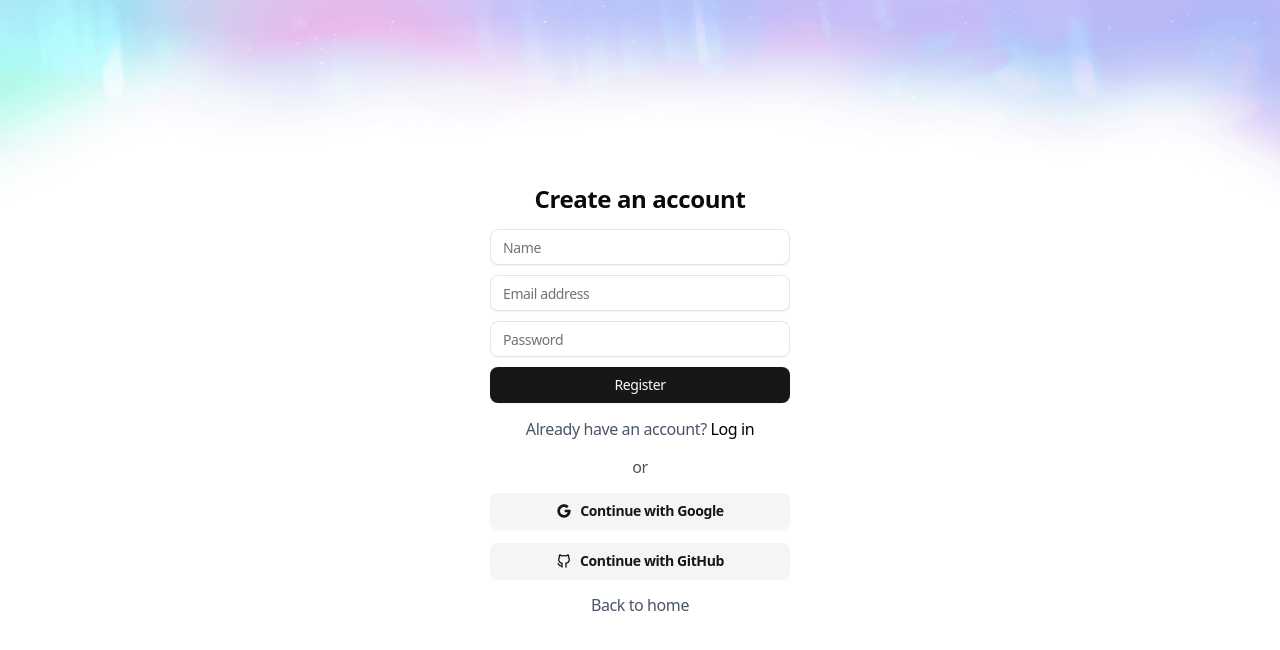
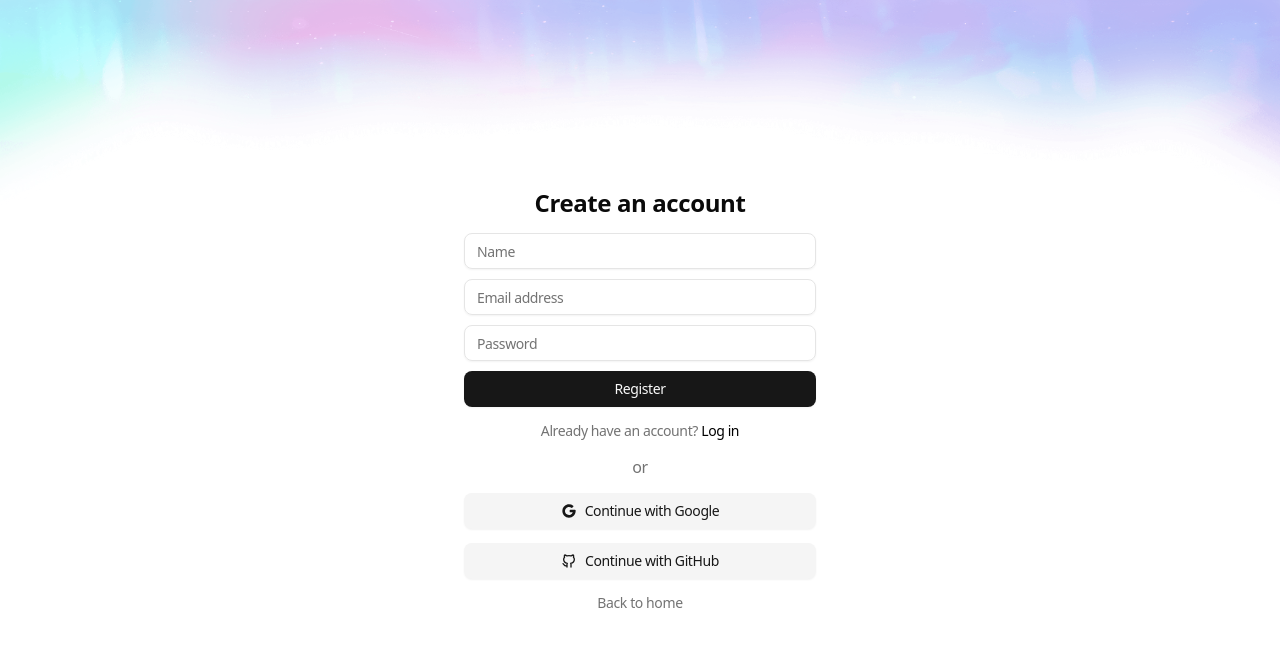
Before and after one commit to panduakhbar/justhrow, a Next.js app: page /auth/signup in a window 1280 px wide. Shown: the top 650 px of the page. Built offline with nearby package versions, Linux system fonts and the light colour scheme.

Commit message:
fix(ui): enhance layout and styling, update button components for sign up

```diff
--- a/src/app/auth/signup/page.jsx
+++ b/src/app/auth/signup/page.jsx
@@ -1,11 +1,11 @@
 import { Button } from "@/components/ui/button";
 import { Input } from "@/components/ui/input";
+import { IconBrandGithub, IconBrandGoogleFilled } from "@tabler/icons-react";
 import Link from "next/link";
-import { IconBrandGoogleFilled, IconBrandGithub } from "@tabler/icons-react";
 
 export default function Page() {
   return (
-    <div className="m-auto flex h-screen w-full max-w-[300px] flex-col items-center justify-center space-y-3.5">
+    <div className="m-auto flex h-screen w-full max-w-sm flex-col items-center justify-center space-y-3.5 p-4">
       <h1 className="text-2xl font-bold">Create an account</h1>
       <form className="w-full space-y-2.5">
         <Input placeholder="Name" name="name" required />
@@ -18,28 +18,22 @@ export default function Page() {
         />
         <Button className="w-full">Register</Button>
       </form>
-      <p className="text-gray-600">
-        Already have an account?{" "}
+      <p className="text-sm">
+        <span className="text-muted-foreground">Already have an account? </span>
         <Link href="/auth/login" className="text-black hover:underline">
           Log in
         </Link>
       </p>
-      <p className="text-center text-gray-600">or</p>
-      <Button
-        variant="secondary"
-        className="w-full font-semibold hover:bg-gray-300"
-      >
+      <p className="text-muted-foreground text-center">or</p>
+      <Button variant="secondary" className="w-full">
         <IconBrandGoogleFilled />
         Continue with Google
       </Button>
-      <Button
-        variant="secondary"
-        className="w-full font-semibold hover:bg-gray-300"
-      >
+      <Button variant="secondary" className="w-full">
         <IconBrandGithub />
         Continue with GitHub
       </Button>
-      <Link href="/" className="text-center text-gray-600 hover:underline">
+      <Link href="/" className="text-muted-foreground text-sm hover:underline">
         Back to home
       </Link>
     </div>
```
